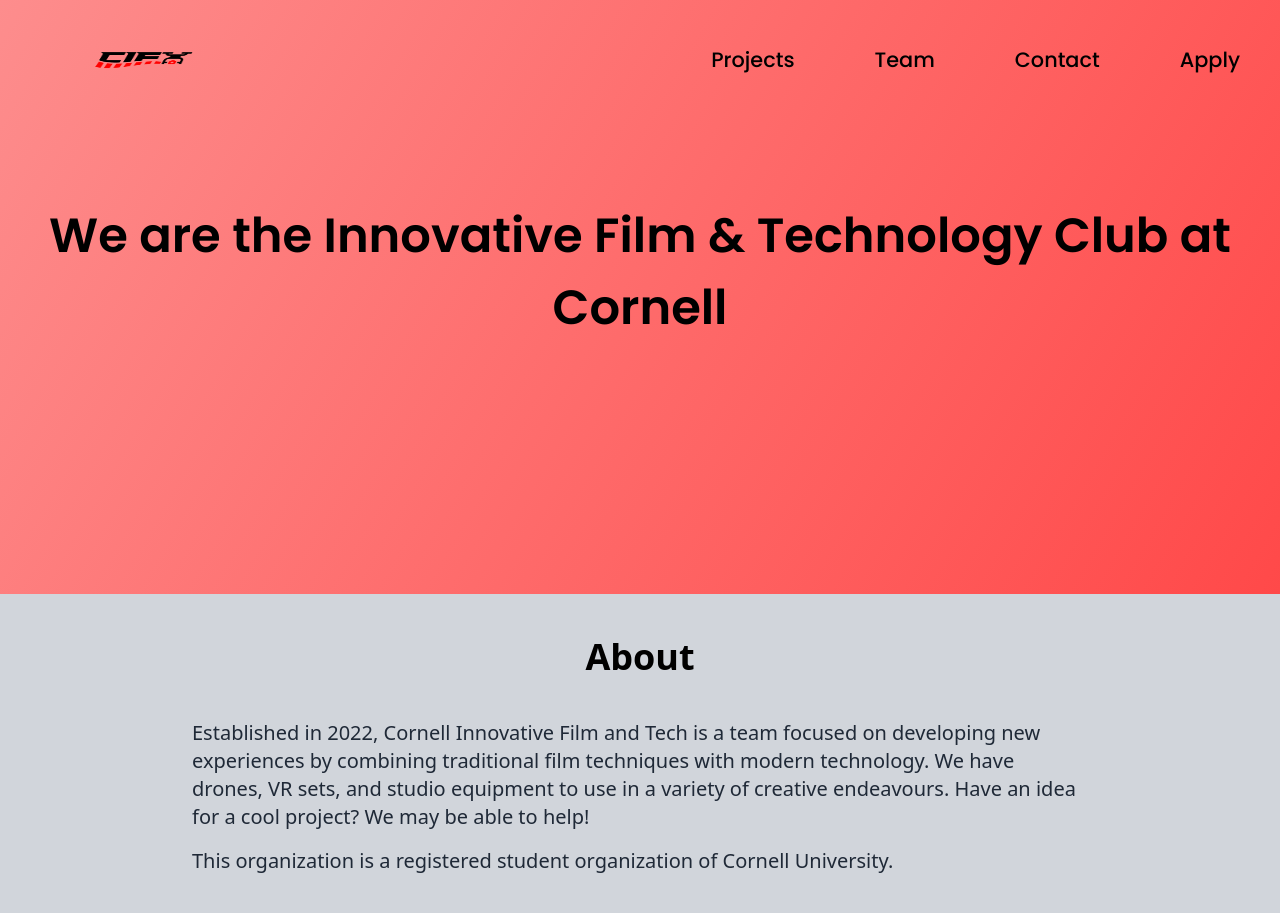
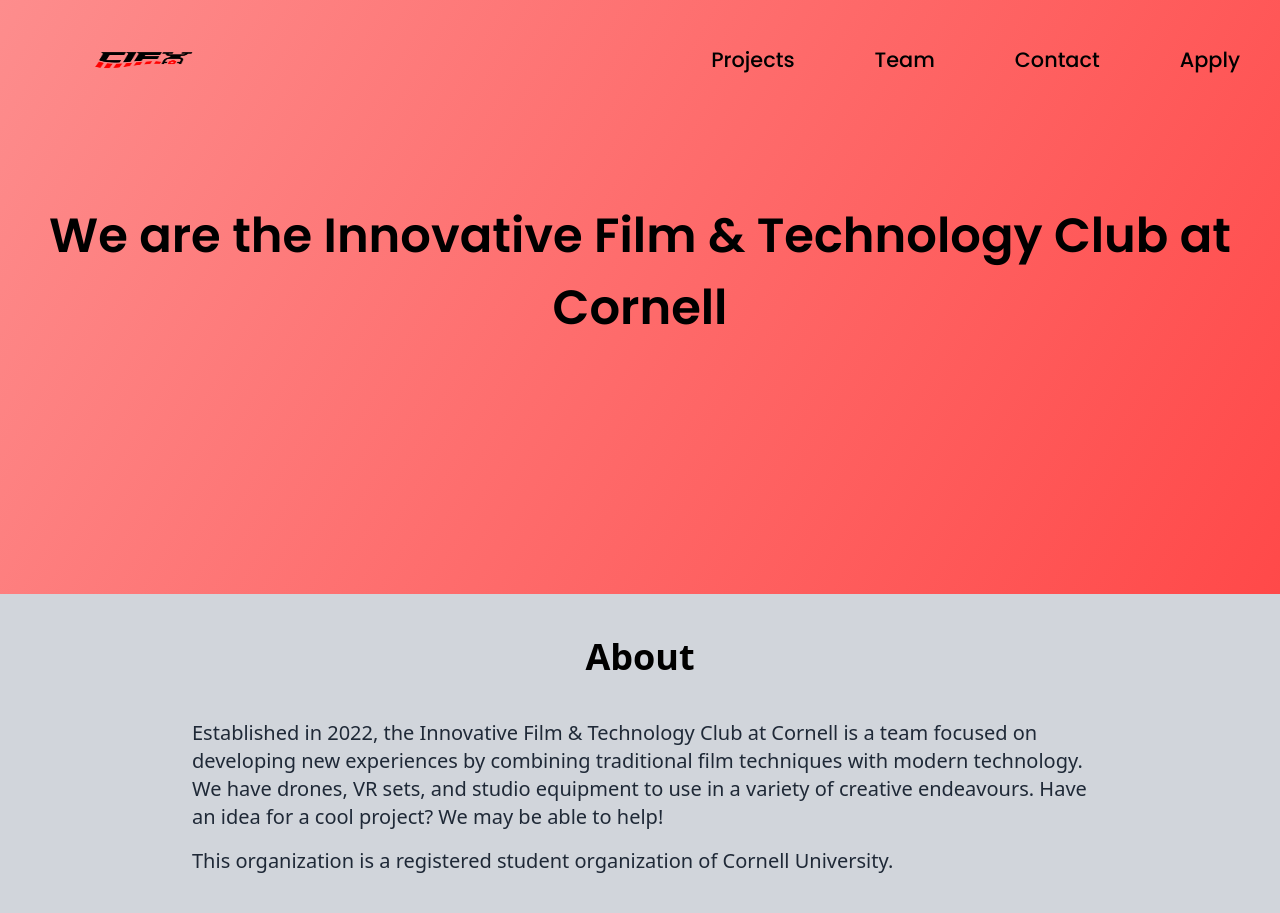
Before and after one commit to Cornell-IFT/ClubWebsite, a React (Create React App) app: page / in a window 1280 px wide. Shown: the top 913 px of the page. Built offline with nearby package versions, Linux system fonts and the light colour scheme.

Commit message:
Update Home.js
Edited the club name in the About section

```diff
--- a/src/pages/Home.js
+++ b/src/pages/Home.js
@@ -12,7 +12,7 @@
             About
           </h1>
           <p class="w-full mb-4 text-lg font-normal text-gray-800 lg:text-xl sm:px-16 xl:px-48 dark:text-gray-800 px-10">
-            Established in 2022, Cornell Innovative Film and Tech is a team focused on developing new experiences by combining traditional film techniques with modern technology. We have drones, VR sets, and studio equipment to use in a variety of creative endeavours. Have an idea for a cool project? We may be able to help!
+            Established in 2022, the Innovative Film & Technology Club at Cornell is a team focused on developing new experiences by combining traditional film techniques with modern technology. We have drones, VR sets, and studio equipment to use in a variety of creative endeavours. Have an idea for a cool project? We may be able to help!
           </p>
           <p class="w-full mb-10 text-lg font-normal text-gray-800 lg:text-xl sm:px-16 xl:px-48 dark:text-gray-800 px-10">
             This organization is a registered student organization of Cornell University.
```
